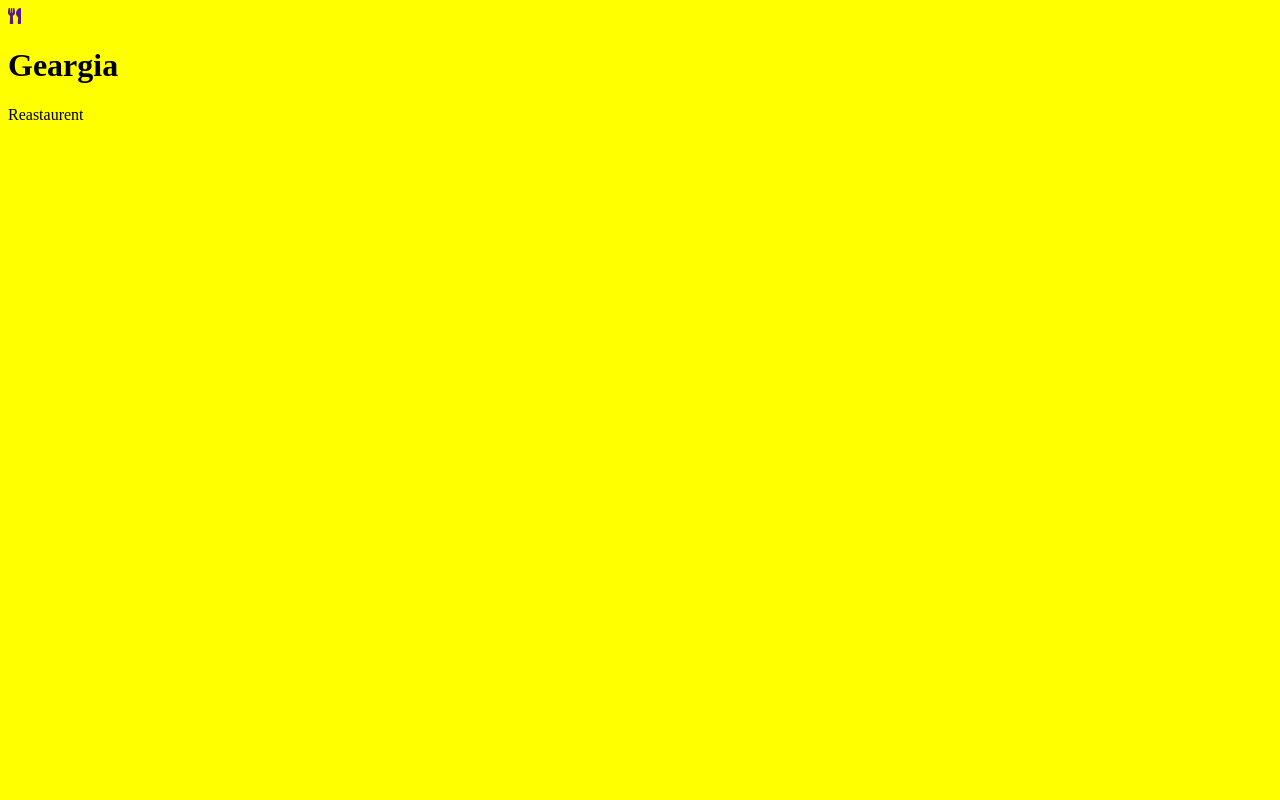
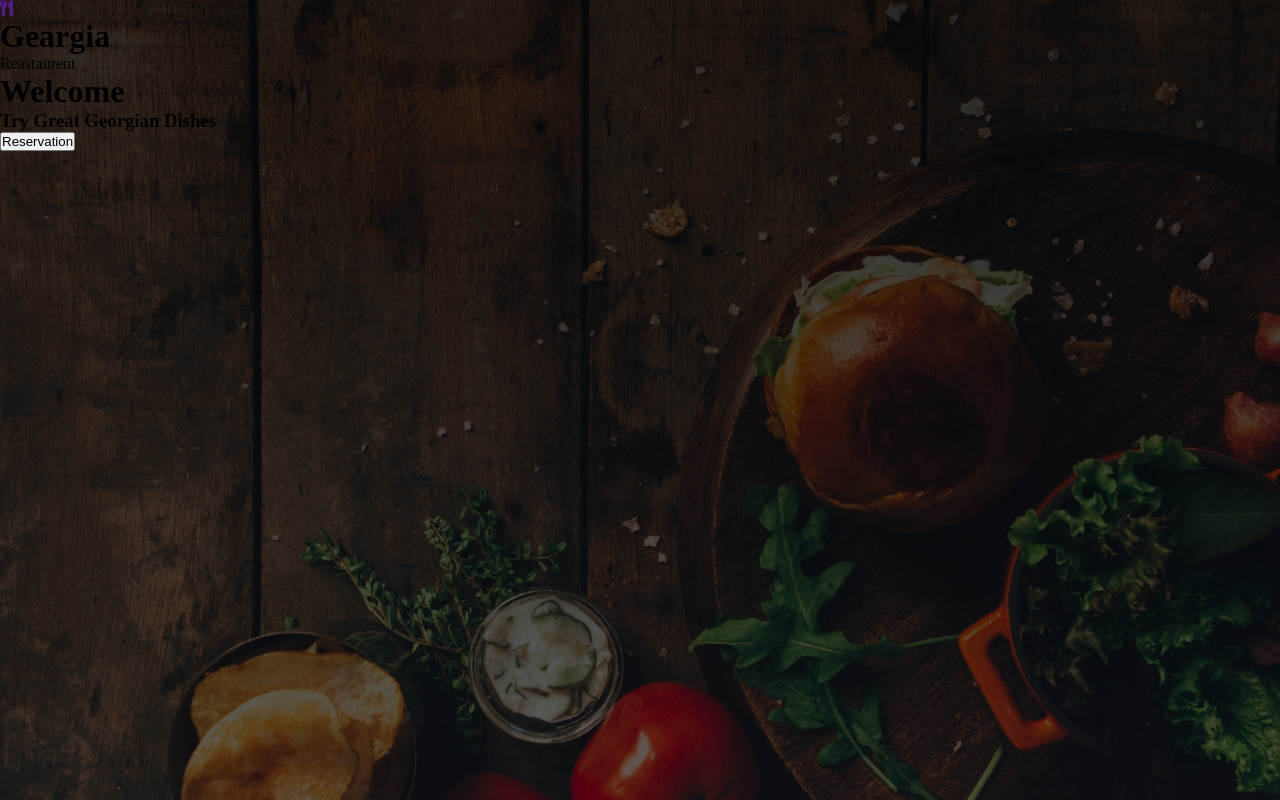
Before and after one commit to DelfinMong/Restau-Georgia, a website: page Restau-Georgia/index.html in a window 1280 px wide. Drawn offline with Linux system fonts and the light colour scheme.

Commit message:
headerstyle

```diff
--- a/Restau-Georgia/index.html
+++ b/Restau-Georgia/index.html
@@ -27,6 +27,12 @@
         <p class="sub-name">Reastaurent</p>
       </div>
     </div>
+
+    <div class="header-banner">
+      <h1 class="main-heading">Welcome</h1>
+      <h3 class="sub-heading">Try Great Georgian Dishes</h3>
+      <button type="button" class="main-btn">Reservation</button>
+    </div>
   </header>
   <!--End ofn Header-->
 </body>
--- /dev/null
+++ b/Restau-Georgia/scss/_base.scss
@@ -0,0 +1,11 @@
+$color-dark: #262626;
+$color-black: #000;
+
+* {
+  margin: 0;
+  padding: 0;
+}
+
+body {
+  background-color: $color-dark;
+}
--- /dev/null
+++ b/Restau-Georgia/scss/_layout.scss
@@ -0,0 +1,6 @@
+.header {
+  width: 100%;
+  height: 100vh;
+  background: linear-gradient(rgba($color-black, .8), rgba($color-black, .6)),url(../images/bg.jpeg) center no-repeat;
+  background-size: cover;
+}
--- a/Restau-Georgia/scss/main.scss
+++ b/Restau-Georgia/scss/main.scss
@@ -1,6 +1,3 @@
-
-
-
-body {
-  background-color: yellow;
-}
+@import "base";
+@import "layout";
+@import "components";
```
Also changed, not shown: Restau-Georgia/css/main.css, Restau-Georgia/images/about-us-img.png (added), Restau-Georgia/images/bg.jpeg (added), Restau-Georgia/images/gallery-img-1.jpeg (added), Restau-Georgia/images/gallery-img-2.jpeg (added), Restau-Georgia/images/gallery-img-3.jpeg (added), Restau-Georgia/images/gallery-img-4.jpeg (added), Restau-Georgia/images/gallery-img-5.jpeg (added), Restau-Georgia/images/gallery-img-6.jpeg (added), Restau-Georgia/images/nav-img-1.jpeg (added), Restau-Georgia/images/nav-img-2.jpeg (added), Restau-Georgia/images/nav-img-3.jpeg (added), Restau-Georgia/images/reservation-bg.jpeg (added), Restau-Georgia/scss/_components.scss (added), 2 other files.
